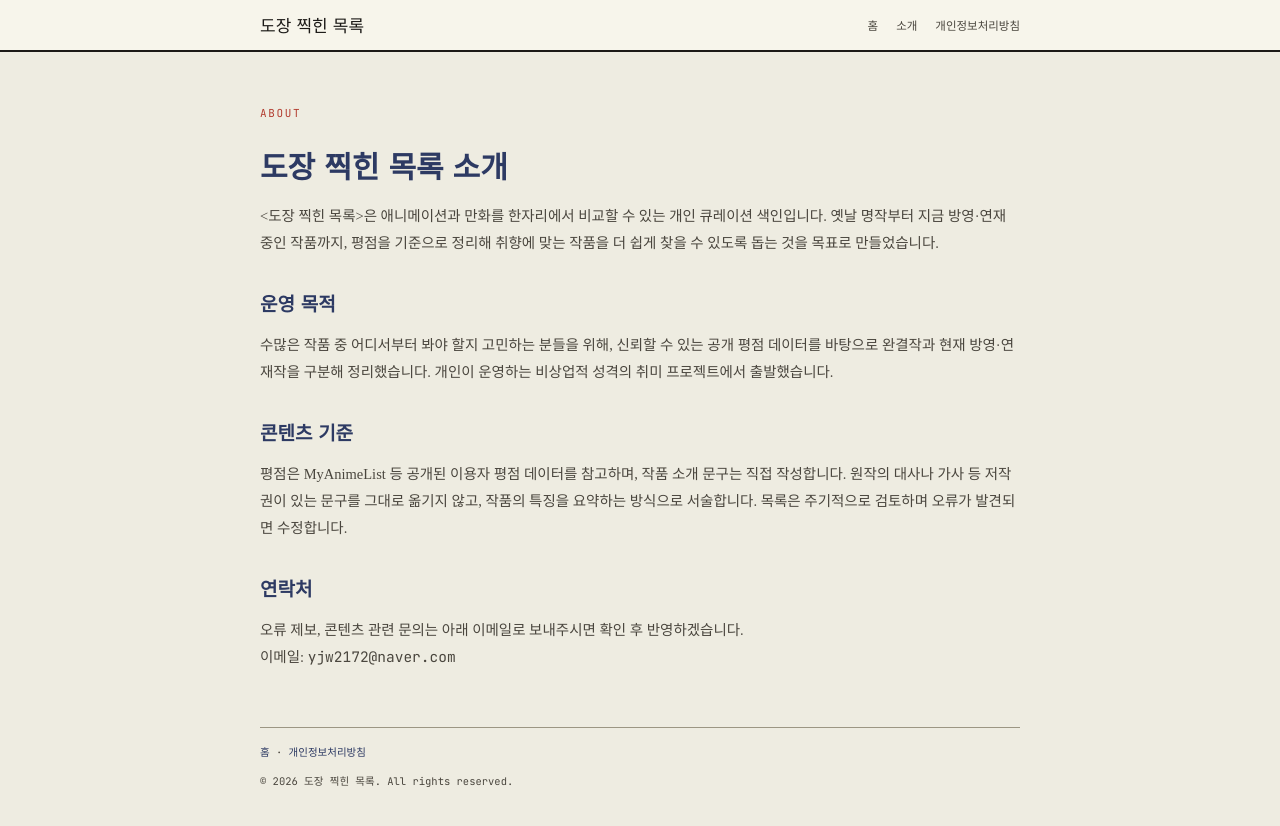
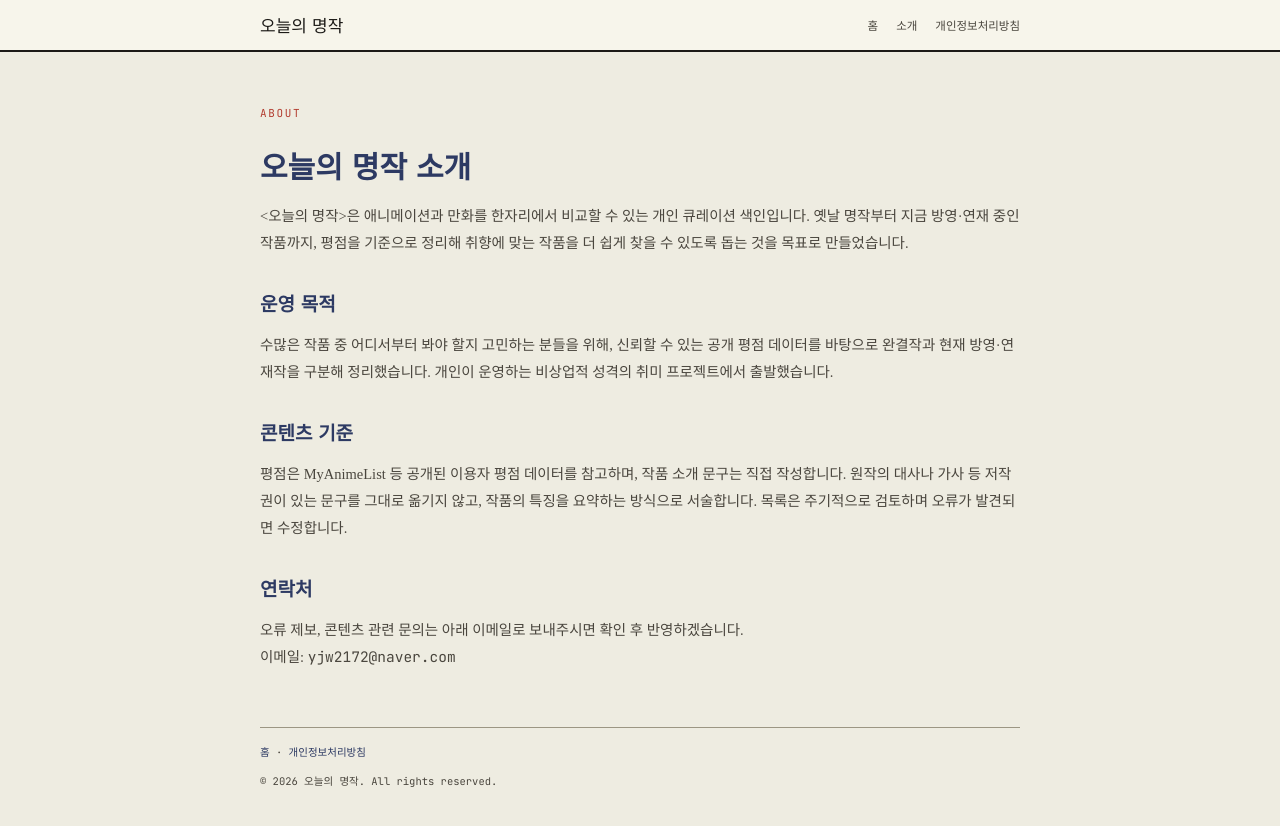
Before and after one commit to jungwon0172/anime-manga-catalog, a plain HTML site: page about.html in a window 1280 px wide. Drawn offline with Linux system fonts and the light colour scheme.

Commit message:
Add files via upload

```diff
--- a/about.html
+++ b/about.html
@@ -3,8 +3,8 @@
 <head>
 <meta charset="UTF-8">
 <meta name="viewport" content="width=device-width, initial-scale=1.0">
-<title>사이트 소개 — 도장 찍힌 목록</title>
-<meta name="description" content="도장 찍힌 목록의 운영 목적과 콘텐츠 큐레이션 기준을 소개합니다.">
+<title>사이트 소개 — 오늘의 명작</title>
+<meta name="description" content="오늘의 명작의 운영 목적과 콘텐츠 큐레이션 기준을 소개합니다.">
 <meta name="robots" content="index, follow">
 <meta name="naver-site-verification" content="cb97538ae9eeb723f777dbba31c63de83901a230" />
 <link rel="preconnect" href="https://fonts.googleapis.com">
@@ -33,7 +33,7 @@
 <body>
 <nav class="sitenav">
   <div class="sitenav-inner">
-    <a href="index.html" class="brand">도장 찍힌 목록</a>
+    <a href="index.html" class="brand">오늘의 명작</a>
     <div class="sitenav-links">
       <a href="index.html">홈</a>
       <a href="about.html">소개</a>
@@ -44,8 +44,8 @@
 
 <div class="wrap">
   <p class="eyebrow">About</p>
-  <h1>도장 찍힌 목록 소개</h1>
-  <p>&lt;도장 찍힌 목록&gt;은 애니메이션과 만화를 한자리에서 비교할 수 있는 개인 큐레이션 색인입니다. 옛날 명작부터 지금 방영·연재 중인 작품까지, 평점을 기준으로 정리해 취향에 맞는 작품을 더 쉽게 찾을 수 있도록 돕는 것을 목표로 만들었습니다.</p>
+  <h1>오늘의 명작 소개</h1>
+  <p>&lt;오늘의 명작&gt;은 애니메이션과 만화를 한자리에서 비교할 수 있는 개인 큐레이션 색인입니다. 옛날 명작부터 지금 방영·연재 중인 작품까지, 평점을 기준으로 정리해 취향에 맞는 작품을 더 쉽게 찾을 수 있도록 돕는 것을 목표로 만들었습니다.</p>
 
   <h2>운영 목적</h2>
   <p>수많은 작품 중 어디서부터 봐야 할지 고민하는 분들을 위해, 신뢰할 수 있는 공개 평점 데이터를 바탕으로 완결작과 현재 방영·연재작을 구분해 정리했습니다. 개인이 운영하는 비상업적 성격의 취미 프로젝트에서 출발했습니다.</p>
@@ -59,7 +59,7 @@
 
   <footer>
     <a href="index.html">홈</a> · <a href="privacy.html">개인정보처리방침</a><br><br>
-    © 2026 도장 찍힌 목록. All rights reserved.
+    © 2026 오늘의 명작. All rights reserved.
   </footer>
 </div>
 </body>
```
Also changed, not shown: index.html (+5 -5 lines), privacy.html (+5 -5 lines).
